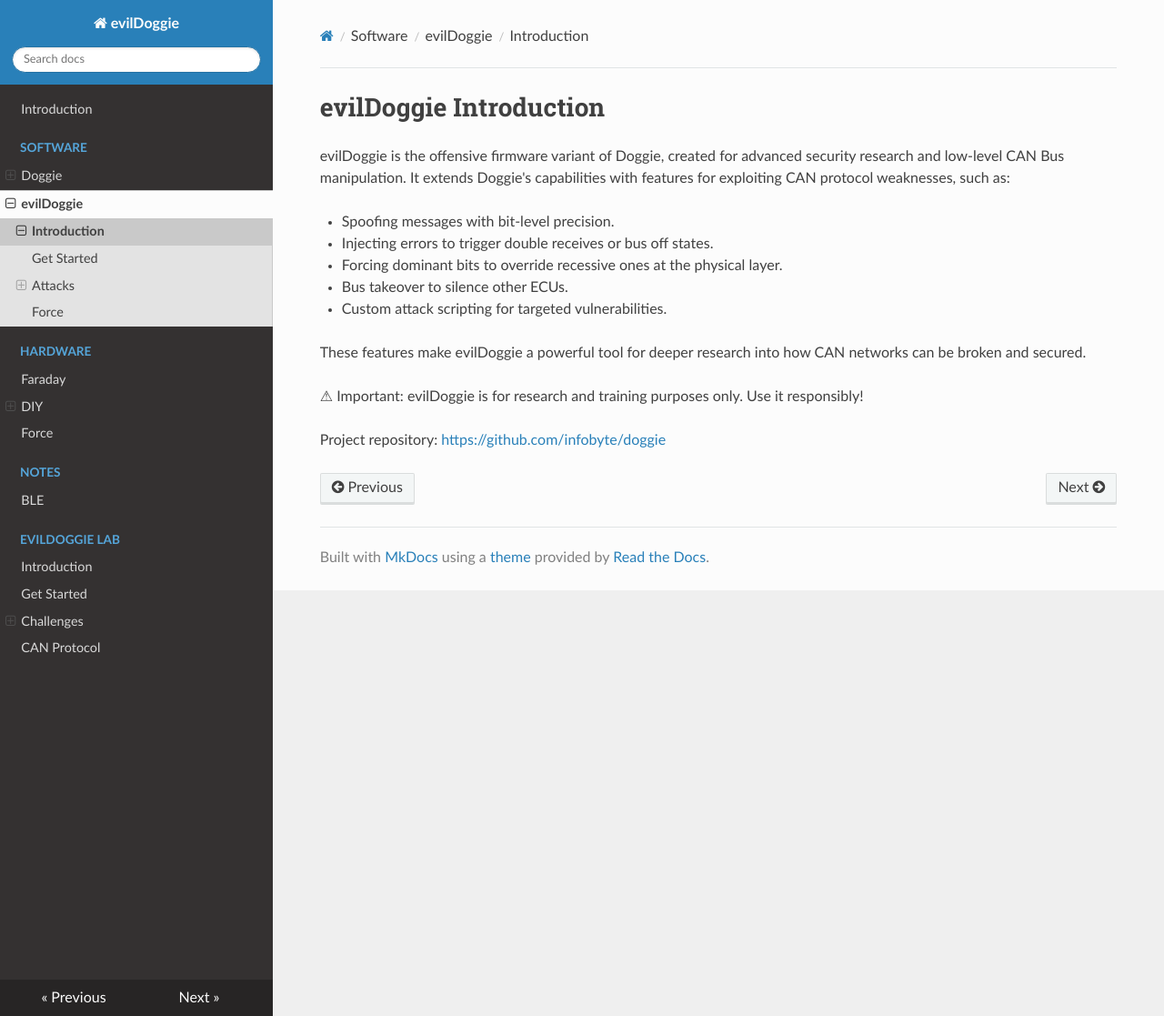
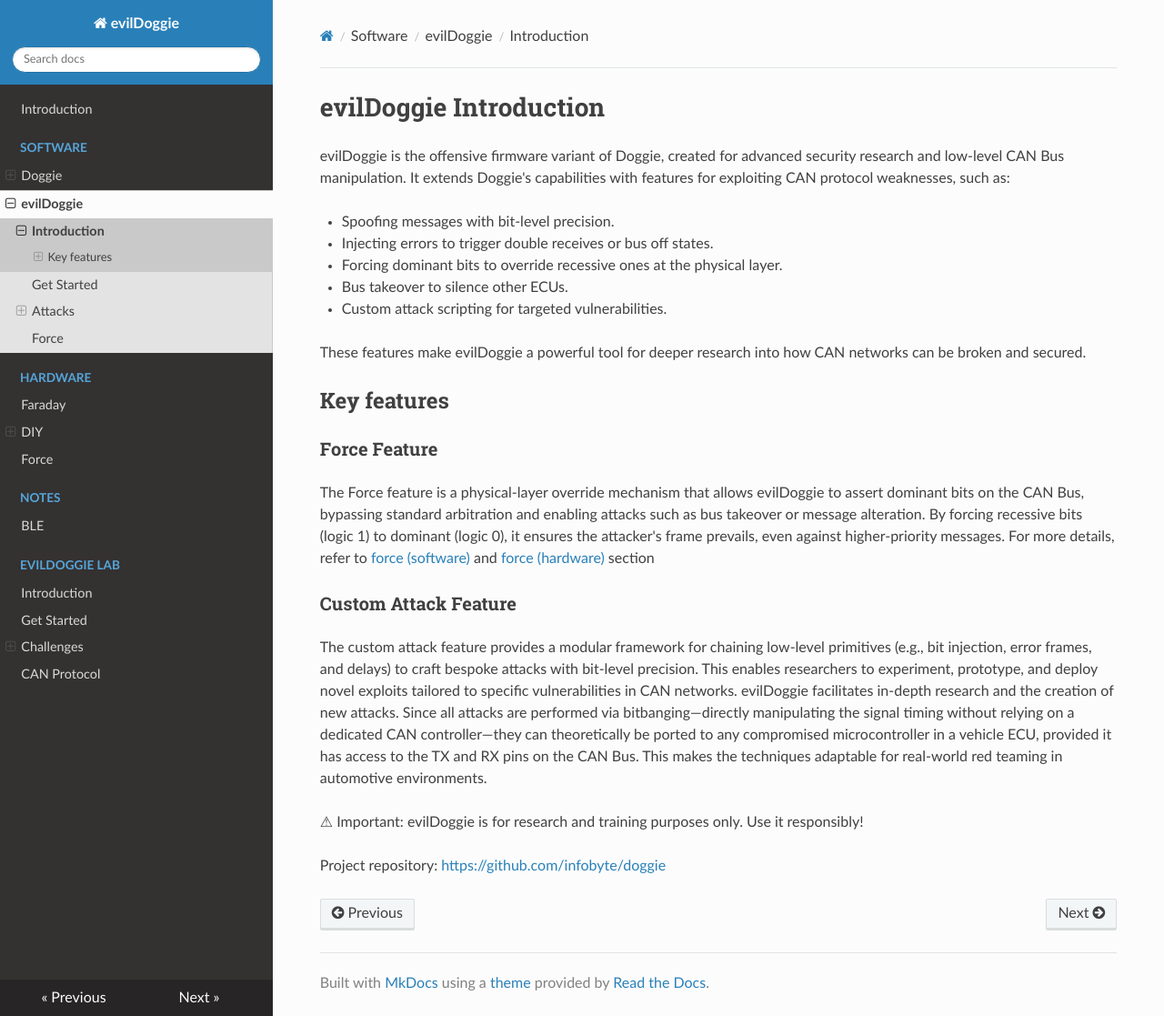
Before and after one commit to infobyte/doggie, an MkDocs documentation site: the page built from docs/software/evil_doggie/intro.md, in a window 1280 px wide and 1117 px high. Shown: the whole window at 91% size. Built offline with MkDocs 1.6.1, drawn with Linux system fonts in a browser that asks for light colours; nearby versions of some CDN libraries.

Commit message:
[docs] Add key features to the evilDoggie intro

```diff
--- a/docs/software/evil_doggie/intro.md
+++ b/docs/software/evil_doggie/intro.md
@@ -10,6 +10,16 @@
 
 These features make evilDoggie a powerful tool for deeper research into how CAN networks can be broken and secured.
 
+## Key features
+
+### Force Feature
+
+The Force feature is a physical-layer override mechanism that allows evilDoggie to assert dominant bits on the CAN Bus, bypassing standard arbitration and enabling attacks such as bus takeover or message alteration. By forcing recessive bits (logic 1) to dominant (logic 0), it ensures the attacker's frame prevails, even against higher-priority messages. For more details, refer to [force (software)](./force.md) and [force (hardware)](../../../hardware/force.md) section
+
+### Custom Attack Feature
+
+The custom attack feature provides a modular framework for chaining low-level primitives (e.g., bit injection, error frames, and delays) to craft bespoke attacks with bit-level precision. This enables researchers to experiment, prototype, and deploy novel exploits tailored to specific vulnerabilities in CAN networks. evilDoggie facilitates in-depth research and the creation of new attacks. Since all attacks are performed via bitbanging—directly manipulating the signal timing without relying on a dedicated CAN controller—they can theoretically be ported to any compromised microcontroller in a vehicle ECU, provided it has access to the TX and RX pins on the CAN Bus. This makes the techniques adaptable for real-world red teaming in automotive environments.
+
 ⚠ Important: evilDoggie is for research and training purposes only. Use it responsibly!
 
 Project repository: [https://github.com/infobyte/doggie](https://github.com/infobyte/doggie)
```
